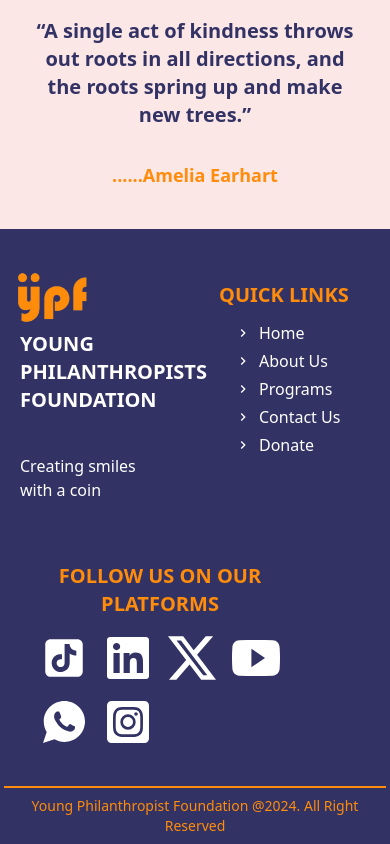
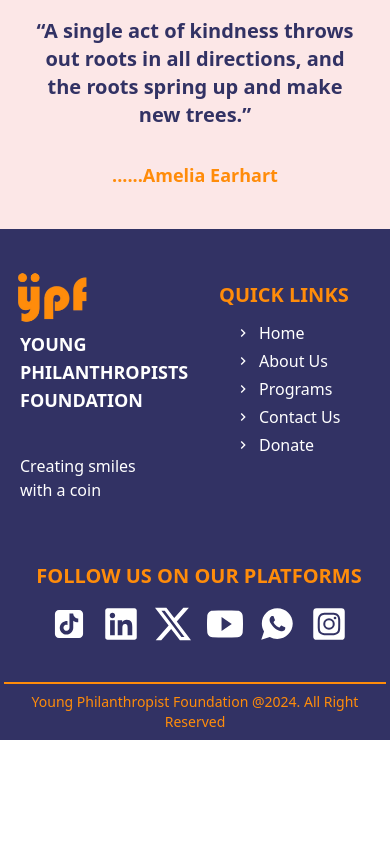
Before and after one commit to lutheralien/YPF_ALIEN, a React (Vite) app: page /contact in a window 390 px wide. Shown: the part 1781-2625 px from the top of the page. After the commit the page ends 2521 px from the top, so only its background shows below. Built offline with nearby package versions, Linux system fonts and the light colour scheme.

Commit message:
Made some changes

```diff
--- a/src/components/Footer.jsx
+++ b/src/components/Footer.jsx
@@ -15,7 +15,7 @@ const Footer = () => {
             <div className='flex flex-col gap-10 '>
                 <div className='flex flex-col gap-1'>
                     <img src={Logo} alt="" className='md:w-32 w-24'/>
-                    <p className='uppercase text-white text-xl md:text-2xl font-semibold pl-4'>Young Philanthropists Foundation</p>
+                    <p className='uppercase text-white text-lg md:text-2xl font-semibold pl-4'>Young Philanthropists Foundation</p>
                 </div>
                 <p className='pl-4 text-white'>Creating smiles with a coin</p>
             </div>
@@ -27,18 +27,17 @@ const Footer = () => {
                     <Link to='/program'><li className='flex gap-2 items-center'><MdOutlineKeyboardArrowRight /> Programs</li></Link>
                     <Link to='/contact'><li className='flex gap-2 items-center'><MdOutlineKeyboardArrowRight /> Contact Us</li></Link>
                     <Link to='/donate'><li className='flex gap-2 items-center'><MdOutlineKeyboardArrowRight /> Donate</li></Link>
-
                 </ul>
             </div>
-            <div className='w-full flex flex-col gap-4 max-lg:w-[80vw]'>
+            <div className='w-full flex flex-col items-center justify-center gap-4 max-lg:w-[100vw]'>
                 <h1 className='text-orange text-xl md:text-3xl font-semibold text-center mt-3'>FOLLOW US ON OUR PLATFORMS</h1>
-                <div className='grid grid-cols-4 md:grid-cols-6 lg:grid-cols-3 text-5xl gap-4 md:place-items-center mx-auto md:mx-16 text-white text-center'>
-                    <a href="https://www.tiktok.com/@our_ypf?_t=8ponWxaObig&_r=1" target="_blank" rel="noopener noreferrer"><AiFillTikTok /></a>
-                    <a href="https://www.linkedin.com/company/young-philantropists-foundation/?viewAsMember=true" target="_blank" rel="noopener noreferrer"><FaLinkedin /></a>
-                    <a href="https://x.com/our_ypf?s=11" target="_blank" rel="noopener noreferrer"><BsTwitterX /></a>
-                    <a href="https://youtube.com/@ourypf?si=WgS_SiiQCW9MZxVI" target="_blank" rel="noopener noreferrer"><IoLogoYoutube /></a>
-                    <a href="https://chat.whatsapp.com/FPj0wE9G9Zw1LtdRAU1NCU " target="_blank" rel="noopener noreferrer"><IoLogoWhatsapp /></a>
-                    <a href="https://www.instagram.com/our_ypf?igsh=aTZuN3Y0NHluNmdl&utm_source=qr" target="_blank" rel="noopener noreferrer"><FaInstagramSquare /></a>
+                <div className='grid grid-cols-6 lg:grid-cols-3 text-5xl gap-4 md:place-items-center mx-auto md:mx-16 text-white text-center'>
+                    <a href="https://www.tiktok.com/@our_ypf?_t=8ponWxaObig&_r=1" target="_blank" rel="noopener noreferrer"><AiFillTikTok className='text-4xl'/></a>
+                    <a href="https://www.linkedin.com/company/young-philantropists-foundation/?viewAsMember=true" target="_blank" rel="noopener noreferrer"><FaLinkedin className='text-4xl'/></a>
+                    <a href="https://x.com/our_ypf?s=11" target="_blank" rel="noopener noreferrer"><BsTwitterX className='text-4xl'/></a>
+                    <a href="https://youtube.com/@ourypf?si=WgS_SiiQCW9MZxVI" target="_blank" rel="noopener noreferrer"><IoLogoYoutube className='text-4xl'/></a>
+                    <a href="https://chat.whatsapp.com/FPj0wE9G9Zw1LtdRAU1NCU " target="_blank" rel="noopener noreferrer"><IoLogoWhatsapp className='text-4xl'/></a>
+                    <a href="https://www.instagram.com/our_ypf?igsh=aTZuN3Y0NHluNmdl&utm_source=qr" target="_blank" rel="noopener noreferrer"><FaInstagramSquare className='text-4xl'/></a>
                 </div>
             </div>
         </div>
--- a/src/components/Navbar.jsx
+++ b/src/components/Navbar.jsx
@@ -3,8 +3,6 @@ import logo from '../assets/logo.png'
 import { Link } from 'react-router-dom';
 import { CgMenu } from "react-icons/cg";
 import { AiOutlineClose } from "react-icons/ai";
-import Aos from 'aos'
-import 'aos/dist/aos.css'
 
 const Navbar = () => {
   const [selectedLink, setSelectedLink] = useState('');
@@ -18,12 +16,6 @@ const Navbar = () => {
     const toggleNavbar = () => {
         setMobileDrawerOpen(!mobileDrawerOpen)
     }
-
-    useEffect(() => {
-      Aos.init({
-          once: false,
-      })
-    }, [])
 
   return (
     <nav className="sticky top-0 z-50 w-full bg-purple">
@@ -59,7 +51,7 @@ const Navbar = () => {
                 </div>
             </div>
             {mobileDrawerOpen && (
-                <div data-aos="slide-right" data-aos-duration="1500" data-aos-delay="1000" className="fixed transform -translate-x-[5%] transition-all duration-500 ease-in-out top-20 left-0 z-20 w-3/4 h-[100vh] p-12 flex flex-col items-center lg:hidden py-32 bg-purple">
+                <div className="fixed transform -translate-x-[5%] transition-all duration-500 ease-in-out top-20 left-0 z-20 w-3/4 h-[100vh] p-12 flex flex-col items-center lg:hidden py-32 bg-purple">
                     <ul className='font-semibold text-lg text-white text-center flex flex-col gap-3'>
                         <li className='' onClick={toggleNavbar}><Link to="/">Home</Link></li>
                         <li className='' onClick={toggleNavbar}><Link to="/about">About Us</Link></li>
--- a/src/pages/About.jsx
+++ b/src/pages/About.jsx
@@ -88,7 +88,7 @@ const About = () => {
                 <p data-aos="fade-right" data-aos-duration="2000" className='md:text-xl leading[1.3]'>Our purpose is to empower the underprivileged by providing them with the tools, resources, and support they need to improve their lives. We focus on creating sustainable solutions that not only address immediate needs but also foster long-term change. Through education, community development, and direct aid, we strive to uplift communities and create a future where everyone has the opportunity to thrive.</p>
             </div>
             <div className='flex items-center gap-12 '>
-                <div className='flex flex-col items-center gap-16'>
+                <div className='flex flex-col items-center gap-16 max-md:mt-10'>
                     <div data-aos="zoom-in" data-aos-duration="1000" className='drop-shadow-2xl shadow-custom-orange p-3 relative py-12'>
                         <div className='w-12 h-12 text-2xl font-semibold rounded-full flex items-center justify-center bg-orange text-white absolute -top-8 left-8 bg-opacity-70'>01</div>
                         <p className='text-sm'>To create a platform for young people to donate and help the  needy, including orphans and street beggars with basic needs like food, clothes, shoes and funds</p>
--- a/src/pages/Home.jsx
+++ b/src/pages/Home.jsx
@@ -189,7 +189,7 @@ const Home = () => {
                             <div className="py-2 px-4 flex flex-col gap-4">
                                 <h2 className="card-title text-purple">{item.title}</h2>
                                 <p>{item.description}</p>
-                                <div className="">
+                                <div className="flex items-center justify-center">
                                     <a href="https://forms.gle/yXgvukFraDap91YUA" target="_blank" rel="noopener noreferrer">
                                         <button className="bg-purple text-orange text-lg py-2 px-4 rounded-xl">Join Community</button>
                                     </a>
--- a/src/pages/Program.jsx
+++ b/src/pages/Program.jsx
@@ -15,12 +15,11 @@ import 'aos/dist/aos.css'
 
 
 const activities = [
-  {image: Img1, title: "Mental Health Awareness and Menstral Hygiene", subtitle: "YPF in collaboration with Yazz Sanitary towels made donation to the young ladies at Ekumfi Senior High."},
+  {image: Img1, title: "Mental Health Awareness and Menstral Hygiene", subtitle: "YPF shared free sanitary pads to the students of Ekumfi Etsibeedu JHS during our first donation."},
   {image: Img2, title: "Education For All", subtitle: "Donation of free teaching and learning materials to students and teachers who made to make learning easier"},
   {image: Img3, title: "Community Health Awareness", subtitle: " Providing essential healthcare services and education to underserved communities, ensuring access to basic health needs."},
   {image: Img4, title: "Youth Empowerment", subtitle: "Empowering the next generation with skills, resources, and opportunities to become leaders and change-makers in their communities."},
   {image: Img5, title: "Women Empowerment", subtitle: "Supporting women and girls through education, vocational training, and advocacy to promote gender equality and economic independence."},
-  {image: Img6, title: "Youth Sports Programs", subtitle: " Encouraging physical activity and teamwork among youth through organized sports programs and community events."},
 ]
 
 const Program = () => {
```
